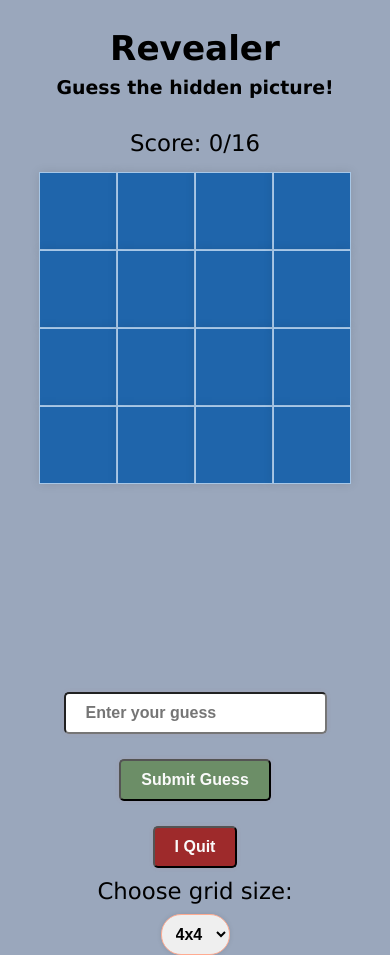
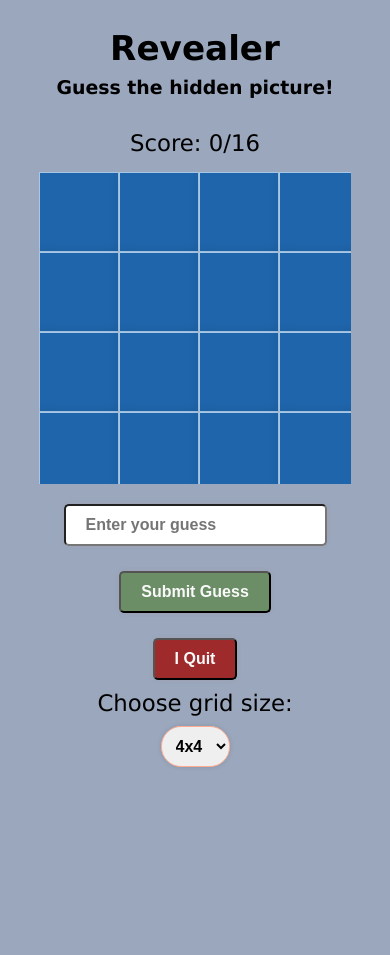
Before and after one commit to ankibues/Revealer, a React (Create React App) app: page / in a window 390 px wide. After the commit the page ends 844 px from the top, so only its background shows below. Built offline with nearby package versions, Linux system fonts and the light colour scheme.

Commit message:
responsive-screen updates
made the app more responsive for different screens

```diff
--- a/src/styles/RevealerGame.css
+++ b/src/styles/RevealerGame.css
@@ -159,9 +159,28 @@ body, html {
   @media (max-width: 768px) {
     .gridContainer {
       width: 80vw; /* Adjust for smaller screens */
-      height: width; /* Adjust for smaller screens */
+      height: 0; /* Adjust for smaller screens */
+      padding-bottom: 80vw; /* Bottom padding is the same as the width */
+      position: relative; /* Needed for absolutely positioned children */
+      overflow: hidden;
       grid-template-columns: repeat(var(--grid-size), 1fr);
     }
+
+    .gridCell {
+
+      /* Calculate width, height, top, left based on the number of cells and gridSize */
+      width: calc(80vw / var(--grid-size));
+      height: calc(80vw / var(--grid-size));
+      border: 1px solid #be8b8b;
+      background-size: cover;
+      cursor: pointer;
+      box-shadow: 0px 0px 10px rgba(0, 0, 0, 0.1);
+      background-color: var(--cell-color);
+      border: 1px solid var(--cell-border-color);
+      aspect-ratio: 1/1;
+      /* Other styles */
+    }
+
 
     .controls-container {
       flex-direction: column; /* Stack the elements vertically */
```
